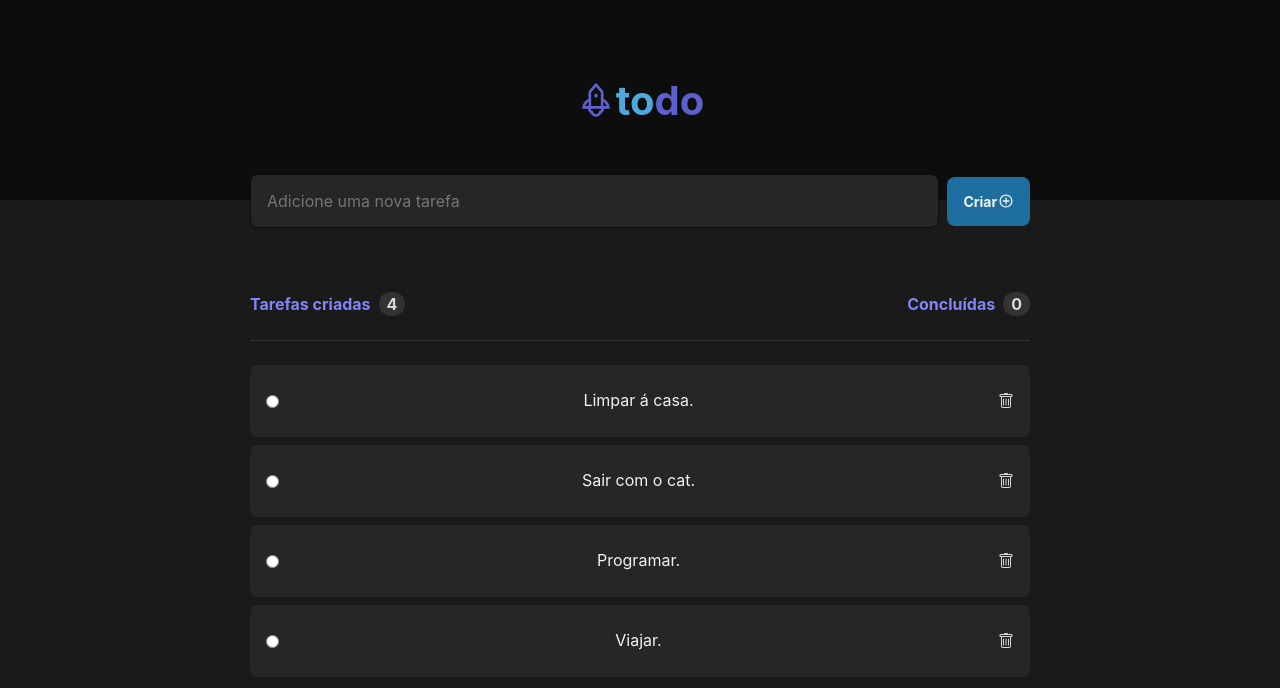
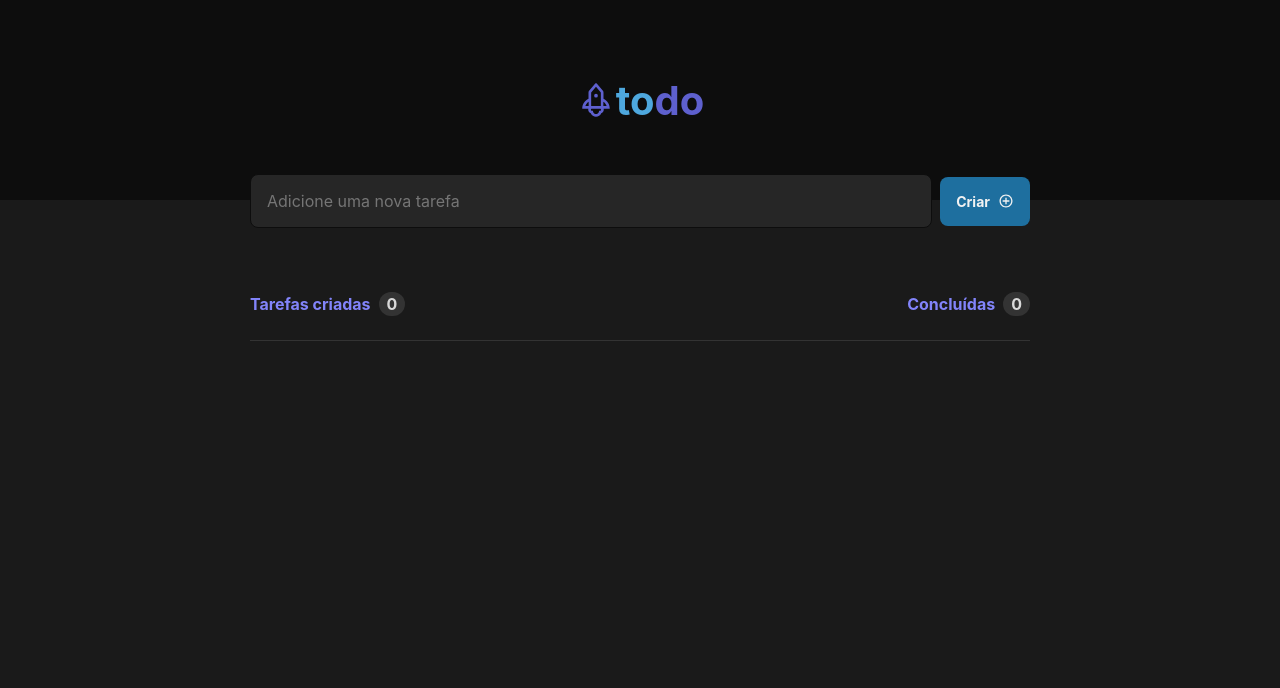
Before and after one commit to SavioSoares7/toDoList, a React app in the folder toDoList/: page / in a window 1280 px wide. Shown: the top 688 px of the page. Built offline with nearby package versions, Linux system fonts and the light colour scheme; the HTML template or start-up script is replaced by a standard one.

Commit message:
:sparkles feat: Create task

```diff
--- a/toDoList/src/API.tsx
+++ /dev/null
@@ -1,25 +0,0 @@
-interface tasks {
-  isCompleted: boolean;
-  task: string;
-}
-
-interface api extends Array<tasks> {}
-
-export let API: api = [
-  {
-    isCompleted: false,
-    task: "Limpar á casa.",
-  },
-  {
-    isCompleted: false,
-    task: "Sair com o cat.",
-  },
-  {
-    isCompleted: false,
-    task: "Programar.",
-  },
-  {
-    isCompleted: true,
-    task: "Viajar.",
-  },
-];
--- a/toDoList/src/components/Button/index.tsx
+++ /dev/null
@@ -1,11 +0,0 @@
-import style from "./style.module.css";
-import { IoMdAddCircleOutline } from "react-icons/io";
-
-export function Button() {
-  return (
-    <button className={style.button}>
-      Criar
-      <IoMdAddCircleOutline size={16} />
-    </button>
-  );
-}
--- a/toDoList/src/components/Button/style.module.css
+++ /dev/null
@@ -1,17 +0,0 @@
-.button {
-  background-color: var(--blue-dark);
-  color: var(--gray-100);
-  border-radius: 8px;
-  padding: 1.6rem;
-  border: none;
-  font-size: 1.4rem;
-  font-weight: bold;
-
-  display: flex;
-  align-items: center;
-  gap: 0.8px;
-  transition: 200ms all;
-}
-.button:hover {
-  background-color: var(--blue);
-}
--- a/toDoList/src/components/Input/index.tsx
+++ /dev/null
@@ -1,7 +0,0 @@
-import style from "./style.module.css";
-
-export function Input() {
-  return (
-    <input placeholder="Adicione uma nova tarefa" className={style.container} />
-  );
-}
--- a/toDoList/src/components/Input/style.module.css
+++ /dev/null
@@ -1,11 +0,0 @@
-.container {
-  display: flex;
-  justify-content: space-around;
-  border: 1px solid var(--gray-700);
-  background-color: var(--gray-500);
-  color: var(--gray-100);
-  font-size: 1.6rem;
-  padding: 1.6rem;
-  border-radius: 8px;
-  width: 100%;
-}
--- a/toDoList/src/components/Task/index.tsx
+++ b/toDoList/src/components/Task/index.tsx
@@ -2,11 +2,10 @@ import styles from "./style.module.css";
 
 import { BsTrash } from "react-icons/bs";
 
-export function Task({ task, isCompleted }) {
+export function Task({ task }) {
   return (
     <div className={styles.container}>
-      <input type="radio" readOnly={isCompleted} />
-
+      <input type="checkbox" />
       <p> {task} </p>
 
       <BsTrash size={16} />
--- a/toDoList/src/components/Task/style.module.css
+++ b/toDoList/src/components/Task/style.module.css
@@ -16,3 +16,24 @@
   color: var(--gray-100);
   justify-items: flex-start;
 }
+
+.container input {
+  appearance: none;
+  border: 1px solid var(--blue);
+  border-radius: 10px;
+  height: 16px;
+  width: 16px;
+
+  transition: 500ms all;
+}
+.container input:checked {
+  background-color: var(--blue);
+}
+
+.container svg {
+  color: var(--gray-300);
+  transition: 300ms all;
+}
+.container svg:hover {
+  color: var(--danger);
+}
--- a/toDoList/src/page/Home/app.module.css
+++ b/toDoList/src/page/Home/app.module.css
@@ -1,6 +1,34 @@
 .main {
   display: flex;
   flex-direction: column;
+}
+.input {
+  display: flex;
+  justify-content: space-around;
+  border: 1px solid var(--gray-700);
+  background-color: var(--gray-500);
+  color: var(--gray-100);
+  font-size: 1.6rem;
+  padding: 1.6rem;
+  border-radius: 8px;
+  width: 100%;
+}
+.button {
+  background-color: var(--blue-dark);
+  color: var(--gray-100);
+  border-radius: 8px;
+  padding: 1.6rem;
+  border: none;
+  font-size: 1.4rem;
+  font-weight: bold;
+
+  display: flex;
+  align-items: center;
+  gap: 0.8rem;
+  transition: 200ms all;
+}
+.button:hover {
+  background-color: var(--blue);
 }
 
 .container {
--- a/toDoList/src/page/Home/index.tsx
+++ b/toDoList/src/page/Home/index.tsx
@@ -1,28 +1,54 @@
 import "../../global.css";
 import style from "./app.module.css";
 
+import { IoMdAddCircleOutline } from "react-icons/io";
+
 import { Header } from "../../components/Header";
-import { Input } from "../../components/Input";
-import { Button } from "../../components/Button";
 import { Task } from "../../components/Task";
 
-import { API } from "../../API";
+import { useState } from "react";
+
+type taskBuild = {
+  task: string;
+  isCompleted?: boolean;
+};
 
 export function Home() {
+  const [task, setTask] = useState("");
+  const [tasks, setTasks] = useState<taskBuild[]>([]);
+
+  function createTask(taskName: string) {
+    let taskObj: taskBuild = {
+      task: taskName,
+      isCompleted: false,
+    };
+    setTasks((prev) => [...prev, taskObj]);
+
+    console.log(tasks);
+  }
+
   return (
     <div className={style.main}>
       <Header />
       <div className={style.container}>
         <div className={style.addTask}>
-          <Input />
-          <Button />
+          <input
+            type="text"
+            className={style.input}
+            placeholder="Adicione uma nova tarefa"
+            onChange={(e) => setTask(e.target.value)}
+          />
+          <button className={style.button} onClick={() => createTask(task)}>
+            Criar
+            <IoMdAddCircleOutline size={16} />
+          </button>
         </div>
 
         <div className={style.containerTask}>
           <div className={style.taskInfo}>
             <p>
               <strong>Tarefas criadas</strong>
-              <span>{API.length}</span>
+              <span>0</span>
             </p>
 
             <p>
@@ -31,15 +57,7 @@ export function Home() {
             </p>
           </div>
 
-          <div className={style.taskCreated}>
-            {API.map((item) => (
-              <Task
-                isCompleted={item.isCompleted}
-                task={item.task}
-                key={item.task}
-              />
-            ))}
-          </div>
+          <div className={style.taskCreated}></div>
         </div>
       </div>
     </div>
```
